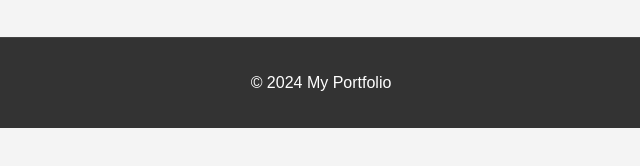
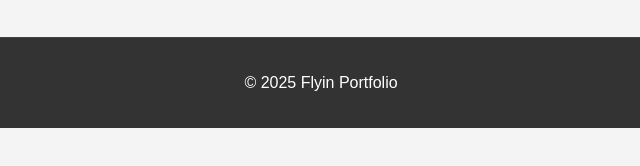
Before and after one commit to flyini/flyin-repository, a plain HTML site: page Portfolio.html in a window 1280 px wide. Shown: the part 356-522 px from the top of the page, 319-959 px from the left. Drawn offline with Linux system fonts and the light colour scheme.

Commit message:
Update Portfolio.html

```diff
--- a/Portfolio.html
+++ b/Portfolio.html
@@ -54,7 +54,7 @@
     </main>
 
     <footer>
-        <p>© 2024 My Portfolio</p>
+        <p>© 2025 Flyin Portfolio</p>
     </footer>
 
     <script src="script.js"></script>
```
